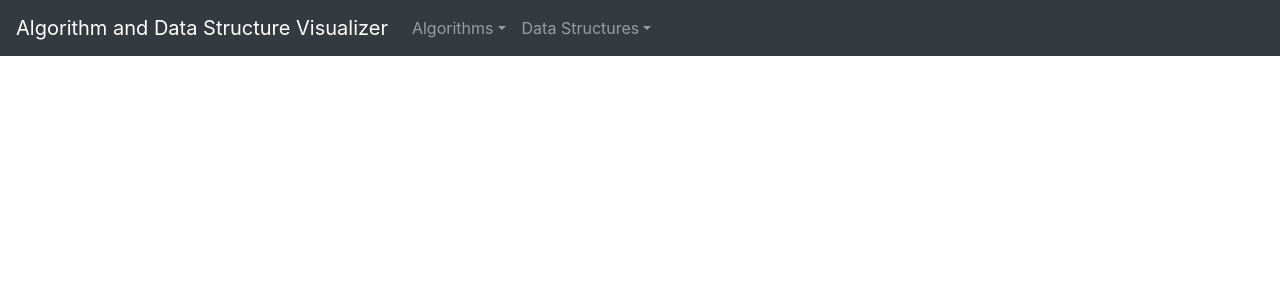
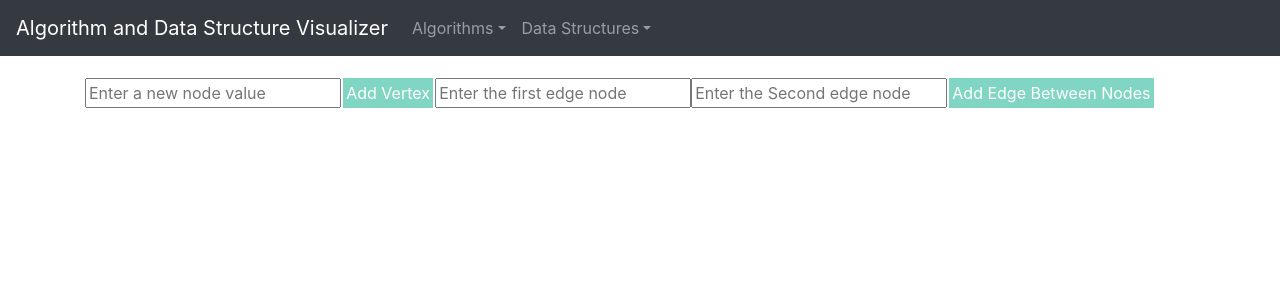
Before and after one commit to matt-hendrick/Algorithm-Data-Structure-Visualizer, a React (Create React App) app: page /graph in a window 1280 px wide. Shown: the top 300 px of the page. Built offline with nearby package versions, Linux system fonts and the light colour scheme.

Commit message:
Add: Continue building Graph DS/ creating GraphVis

```diff
--- a/src/App.js
+++ b/src/App.js
@@ -16,6 +16,7 @@ import QueueVisualizer from './containers/QueueVisualizer/QueueVisualizer';
 import BinaryTreeVisualizer from './containers/BinaryTreeVisualizer/BinaryTreeVisualizer';
 import HeapVisualizer from './containers/HeapVisualizer/HeapVisualizer';
 import HashTableVisualizer from './containers/HashTableVisualizer/HashTableVisualizer';
+import GraphVisualizer from './containers/GraphVisualizer/GraphVisualizer';
 
 const App = () => {
   return (
@@ -31,6 +32,7 @@ const App = () => {
           <Route exact path="/binarytree" component={BinaryTreeVisualizer} />
           <Route exact path="/heap" component={HeapVisualizer} />
           <Route exact path="/hashtable" component={HashTableVisualizer} />
+          <Route exact path="/graph" component={GraphVisualizer} />
         </Switch>
       </Container>
     </Router>
--- /dev/null
+++ b/src/containers/GraphVisualizer/GraphVisualizer.js
@@ -0,0 +1,115 @@
+import React, { useState } from 'react';
+
+import * as classes from './GraphVisualizer.module.css';
+
+// Components
+import MyButton from '../../components/MyButton/MyButton';
+
+// Data Structures
+import Graph from '../../dataStructures/Graph/Graph';
+
+function GraphVisualizer() {
+  const [newNodeValue, setNewNodeValue] = useState('');
+  const [newSourceNode, setNewSourceNode] = useState('');
+  const [newDestinationNode, setNewDestinationNode] = useState('');
+  const [graph, setGraph] = useState(null);
+
+  const addVertex = () => {
+    if (newNodeValue !== '') {
+      if (!graph) {
+        let tempGraph = new Graph();
+        tempGraph.addVertex(newNodeValue);
+        setGraph(tempGraph);
+        setNewNodeValue('');
+      } else {
+        let tempGraph = new Graph(graph.nodes);
+        tempGraph.addVertex(newNodeValue);
+        setNewNodeValue('');
+      }
+    }
+  };
+
+  const addEdge = () => {
+    if (
+      graph?.nodes.size > 1 &&
+      newSourceNode !== '' &&
+      newDestinationNode !== ''
+    ) {
+      let tempGraph = new Graph(graph.nodes);
+      tempGraph.addEdge(newSourceNode, newDestinationNode);
+      setGraph(tempGraph);
+      setNewNodeValue('');
+    }
+  };
+
+  const updateNodeValue = (event) => {
+    const updatedValue = event.target.value;
+    setNewNodeValue(updatedValue);
+  };
+
+  const updateSourceNode = (event) => {
+    const updatedValue = event.target.value;
+    setNewSourceNode(updatedValue);
+  };
+
+  const updateDestinationNode = (event) => {
+    const updatedValue = event.target.value;
+    setNewDestinationNode(updatedValue);
+  };
+
+  if (graph) console.log(graph, graph.nodes.size);
+
+  return (
+    <div>
+      <div className={classes.ButtonRow}>
+        <input
+          onChange={updateNodeValue}
+          value={newNodeValue}
+          placeholder="Enter a new node value"
+        />
+        <MyButton onClick={addVertex} disabled={!newNodeValue}>
+          Add Vertex
+        </MyButton>
+        <input
+          onChange={updateSourceNode}
+          value={newSourceNode}
+          placeholder="Enter the first edge node"
+          disabled={graph?.nodes.size < 2}
+        />
+        <input
+          onChange={updateDestinationNode}
+          value={newDestinationNode}
+          placeholder="Enter the Second edge node"
+          disabled={graph?.nodes.size < 2}
+        />
+        <MyButton
+          onClick={addEdge}
+          disabled={
+            graph?.nodes.size < 2 ||
+            !graph?.nodes.has(newSourceNode) ||
+            !graph?.nodes.has(newDestinationNode)
+          }
+        >
+          Add Edge Between Nodes
+        </MyButton>
+      </div>
+      <div
+        style={{
+          display: 'flex',
+          justifyContent: 'space-between',
+          alignItems: 'space-between',
+          height: '100%',
+          flexWrap: 'wrap',
+        }}
+      >
+        {graph
+          ? graph.nodes.buckets.map((item) =>
+              item.map((subitem) => <div>{subitem.key}</div>)
+            )
+          : null}
+      </div>
+    </div>
+  );
+}
+
+export default GraphVisualizer;
--- a/src/containers/HashTableVisualizer/HashTableVisualizer.js
+++ b/src/containers/HashTableVisualizer/HashTableVisualizer.js
@@ -80,8 +80,6 @@ function HashTableVisualizer() {
     setNewValue(updatedValue);
   };
 
-  if (hashTable) console.log(hashTable.keys(), hashTable.values());
-
   return (
     <div>
       <div className={classes.ButtonRow}>
--- a/src/dataStructures/Graph/Graph.js
+++ b/src/dataStructures/Graph/Graph.js
@@ -1,11 +1,9 @@
 import GraphNode from '../GraphNode/GraphNode';
-import Stack from '../Stack/Stack';
-import Queue from '../Queue/Queue';
 import HashTable from '../HashTable/HashTable';
 
-class Graph {
-  constructor(edgeDirection = 'directed') {
-    this.nodes = new HashTable();
+export default class Graph {
+  constructor(nodes, edgeDirection = 'directed') {
+    this.nodes = nodes ? nodes : new HashTable();
     this.edgeDiretion = edgeDirection;
   }
 
@@ -21,9 +19,49 @@ class Graph {
   removeVertex(value) {
     const current = this.nodes.get(value);
     if (current) {
-      Array.from(this.nodes.valueues()).forEach((node) =>
+      Array.from(this.nodes.values()).forEach((node) =>
         node.removeAdjacent(current)
       );
     }
+    return this.nodes.delete(value);
+  }
+
+  addEdge(source, destination) {
+    const sourceNode = this.addVertex(source);
+    const destinationNode = this.addVertex(destination);
+
+    sourceNode.addAdjacent(destinationNode);
+
+    if (this.edgeDiretion === 'undirected') {
+      destinationNode.addAdjacent(sourceNode);
+    }
+
+    return [sourceNode, destinationNode];
+  }
+
+  removeEdge(source, destination) {
+    const sourceNode = this.nodes.get(source);
+    const destinationNode = this.nodes.get(destination);
+
+    if (sourceNode && destinationNode) {
+      sourceNode.removeAdjacent(destinationNode);
+
+      if (this.edgeDiretion === 'undirected') {
+        destinationNode.removeAdjacent(sourceNode);
+      }
+    }
+
+    return [sourceNode, destinationNode];
+  }
+
+  areAdjacents(source, destination) {
+    const sourceNode = this.nodes.get(source);
+    const destinationNode = this.nodes.get(destination);
+
+    if (sourceNode && destinationNode) {
+      return sourceNode.isAdjacent(destinationNode);
+    }
+
+    return false;
   }
 }
```
Also changed, not shown: src/containers/GraphVisualizer/GraphVisualizer.module.css (added).
